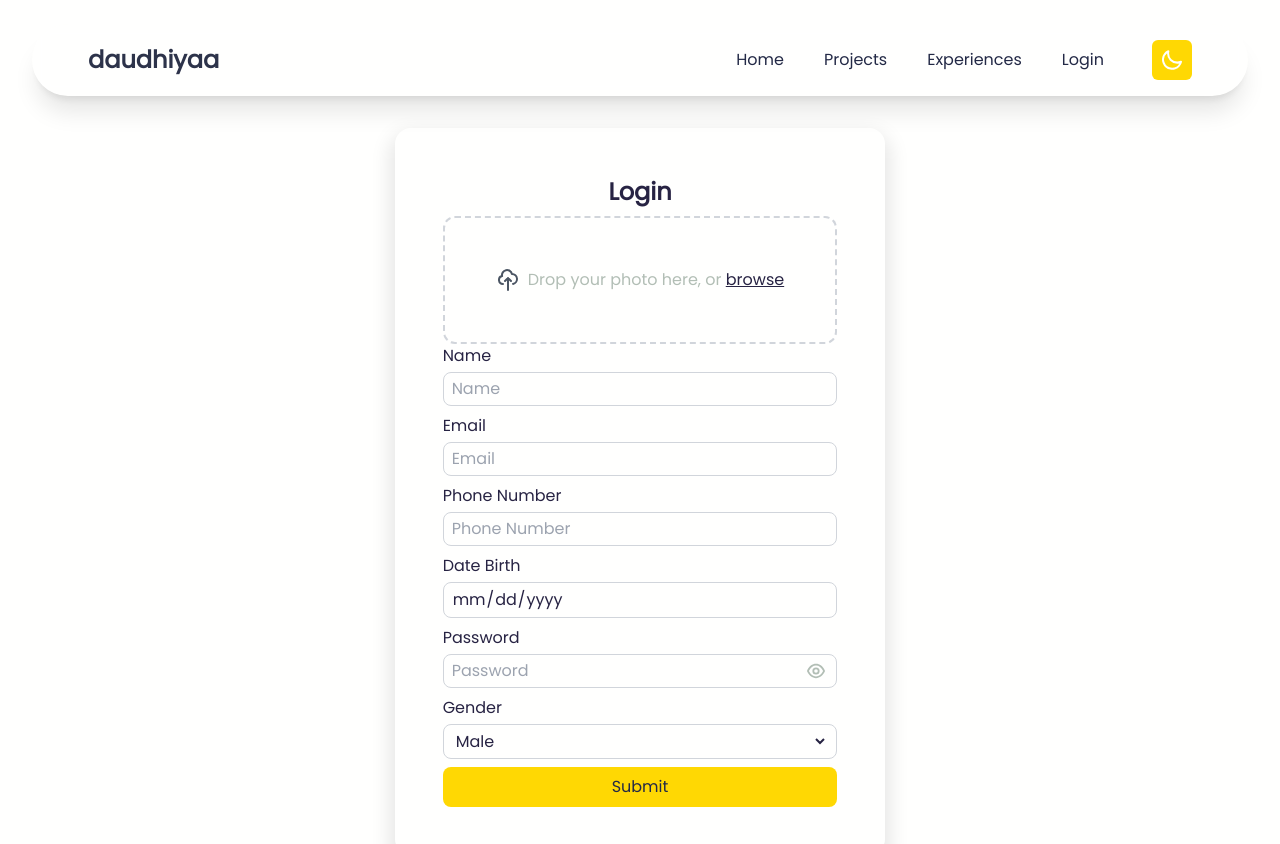
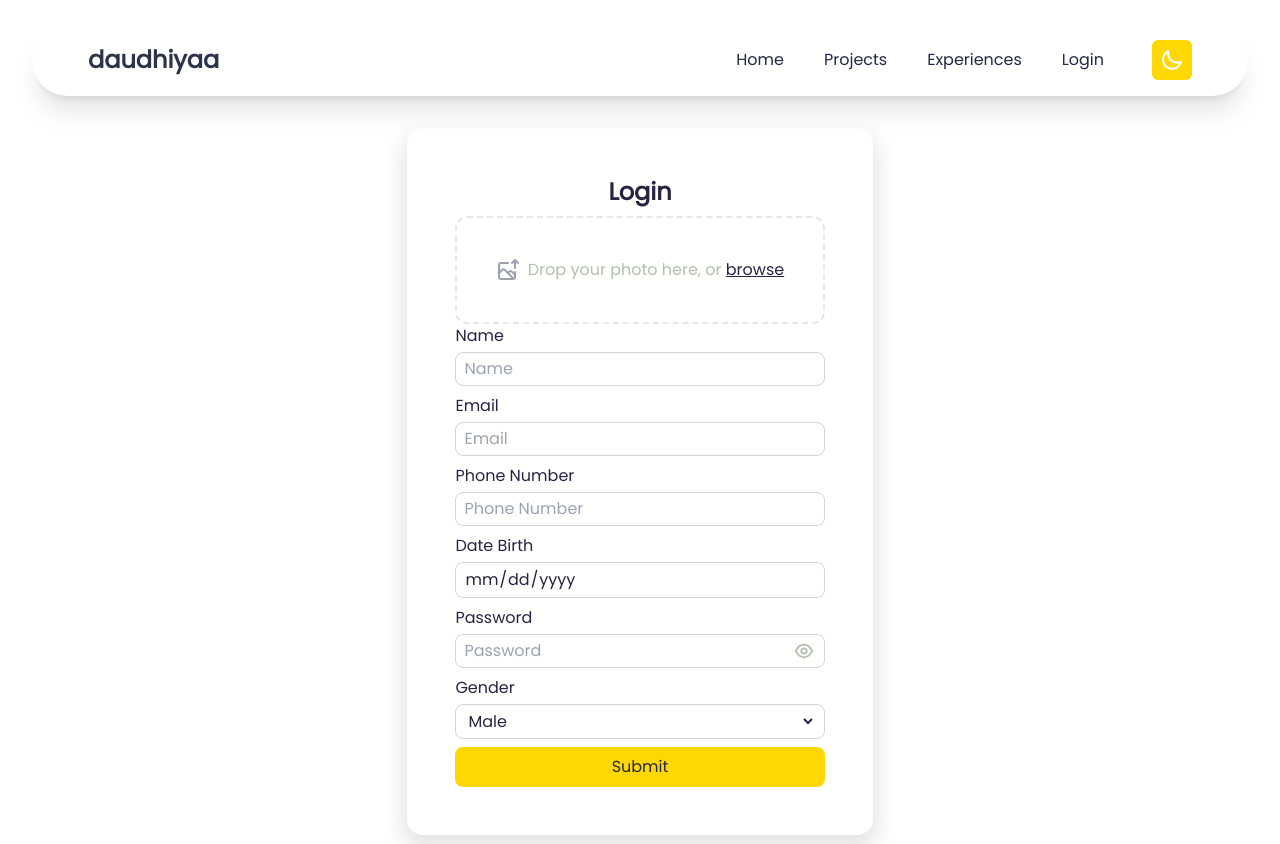
Before and after one commit to daudhiyaa/project-oprec-rpl-2023, a Next.js app: page /login in a window 1280 px wide. Shown: the top 844 px of the page. Built offline with nearby package versions, Linux system fonts and the light colour scheme.

Commit message:
fix: fixing form 1. use Input Component 2. add FormProvider wrapper 3. fixing SubmittedData Layer

```diff
--- a/src/pages/login/index.tsx
+++ b/src/pages/login/index.tsx
@@ -1,12 +1,19 @@
-import Layout from "@/components/layout/Layout";
 import Link from "next/link";
+import Image from "next/image";
+
 import { useState, useEffect } from "react";
-import { useForm } from "react-hook-form";
+import { FormProvider, useForm } from "react-hook-form";
 import { FileUploader } from "react-drag-drop-files";
+
 import Eye from "public/eye.svg";
 import EyeSlash from "public/eye-slash.svg";
 import Calendar from "public/calendar.svg";
-import Image from "next/image";
+import X from "public/x.svg";
+import UploadImage from "public/image-upload.svg";
+
+import Layout from "@/components/layout/Layout";
+import Input from "@/components/input/Input";
+import DivSubmittedData from "@/components/skeletons/DivSubmittedData";
 
 type FormValues = {
   name: string;
@@ -15,14 +22,12 @@ type FormValues = {
   dateBirth: string;
   password: string;
   gender: string;
-  isAdmin: boolean;
+  uploadedImage: FileList | null;
   // uploadedImage: typeof Image;
-  uploadedImage: FileList | null;
 };
 
+export default function Login() {
   const fileTypes = ["JPG", "PNG", "JPEG", "GIF"];
-
-export default function Login() {
   const [username, setUsername] = useState("");
   const [passwordShown, setPasswordShown] = useState(false);
   const [showDiv, setShowDiv] = useState(false);
@@ -35,11 +40,9 @@ export default function Login() {
   const [submittedGender, setSubmittedGender] = useState("");
   const [submittedFile, setSubmittedFile] = useState("");
 
-  const [file, setFile] = useState(null);
-  const handleChange = (file: any) => {
-    setFile(file);
-    console.log(file);
-  };
+  const methods = useForm<FormValues>({
+    mode: "onChange",
+  });
 
   const {
     register,
@@ -47,41 +50,14 @@ export default function Login() {
     reset,
     formState,
     formState: { errors },
-  } = useForm<FormValues>({
-    mode: "onChange",
-  });
+  } = methods;
 
-  register("name", {
-    required: {
-      value: true,
-      message: "This is required!",
-    },
-    minLength: {
-      value: 4,
-      message: "Minimal 4",
-    },
-    onChange: (e) => setUsername(e.target.value),
-  });
-
-  register("email", {
-    required: {
-      value: true,
-      message: "This is required!",
-    },
-    pattern: /^\S+@\S+$/i,
-  });
-
-  register("phoneNumber", {
-    required: "This Phone number is required!",
+  register("uploadedImage", {
+    required: "This Image is required!",
   });
 
   register("dateBirth", {
     required: "This Date Birth is required!",
-    // pattern: [0-9]{3}-[0-9]{2}-[0-9]{3},
-  });
-
-  register("uploadedImage", {
-    required: "This Image is required!",
   });
 
   register("password", {
@@ -101,7 +77,6 @@ export default function Login() {
         phoneNumber: 0,
         password: "",
         gender: "",
-        isAdmin: true,
         dateBirth: "",
       });
     }
@@ -111,7 +86,7 @@ export default function Login() {
     <Layout pageTitle="Login">
       <section className="min-h-screen w-full bg-lightBG dark:bg-darkBG text-white flex justify-center items-center font-poppins py-32">
         <div
-          className={`absolute w-[90%] h-full shado-xl shadow-[0px_0px_30px_0px_rgba(0,0,0,0.2)] rounded-[5vw] flex flex-col text-lightText opacity-75 dark:text-white py-7 justify-center items-center z-20 dark:bg-darkBG bg-lightBG ${
+          className={`absolute w-[90%] h-full shado-xl shadow-[0px_0px_30px_0px_rgba(0,0,0,0.2)] rounded-[3vw] flex flex-col text-lightText opacity-75 dark:text-white py-7 items-center z-20 dark:bg-darkBG bg-lightBG ${
             showDiv ? "block" : "hidden"
           }`}
         >
@@ -123,26 +98,25 @@ export default function Login() {
               onClick={() => {
                 setShowDiv(false);
               }}
-              className="px-2 text-2xl duration-200 border-transparent border-2 hover:border-gray-200 rounded-lg"
+              className="p-2 text-2xl duration-200 border-transparent border-2 hover:border-gray-200 rounded-lg"
             >
-              x
+              <Image src={X} alt="" />
             </button>
           </div>
-          <div className="flex flex-col justify-center">
-            <span className="p-2 border-2 rounded-md">{submittedName}</span>
-            <span>{submittedEmail}</span>
-            <span>{submittedPhoneNumber}</span>
-            <span>{submittedDateBirth}</span>
-            <span>{submittedPassword}</span>
-            <span>{submittedGender}</span>
-            <span>{submittedFile}</span>
-            <>{file}</>
-          </div>
+          <DivSubmittedData
+            submittedFile={submittedFile}
+            submittedName={submittedName}
+            submittedEmail={submittedEmail}
+            submittedPhoneNumber={submittedPhoneNumber}
+            submittedDateBirth={submittedDateBirth}
+            submittedPassword={submittedPassword}
+            submittedGender={submittedGender}
+          />
         </div>
 
+        <FormProvider {...methods}>
           <form
             onSubmit={handleSubmit((data) => {
-            // setSubmittedData(data);
               setSubmittedName(data.name);
               setSubmittedEmail(data.email);
               setSubmittedPhoneNumber(data.phoneNumber);
@@ -150,6 +124,7 @@ export default function Login() {
               setSubmittedPassword(data.password);
               setSubmittedGender(data.gender);
               setSubmittedFile(JSON.stringify(data.uploadedImage));
+              // setSubmittedData(data);
 
               console.log(data.uploadedImage);
               console.log(JSON.stringify(data.uploadedImage));
@@ -164,33 +139,21 @@ export default function Login() {
                 Login
               </h2>
 
-            {/* <FileUploader
-              handleChange={handleChange}
-              name="file"
-              classes="h-24 z-0 border-white"
-              types={fileTypes}
-              multiple={true}
-              hoverTitle="Ini Hover"
-              // {...register("uploadedImage")}
-            /> */}
-
-            <label className="flex justify-center w-full h-32 px-[4vw] py-4 transition border-2 border-gray-300 border-dashed rounded-xl appearance-none cursor-pointer hover:border-gray-400 focus:outline-none">
+              <label className="flex justify-center w-full px-[3vw] py-10 transition border-2 border-gray-300 border-inherit border-dashed rounded-xl appearance-none cursor-pointer hover:border-gray-400 focus:outline-none">
                 <span className="flex items-center space-x-2">
+                  {/* <Image src={UploadImage} alt="" /> */}
                   <svg
                     xmlns="http://www.w3.org/2000/svg"
-                  className="w-6 h-6 text-gray-600"
+                    className="w-6 h-6"
                     fill="none"
                     viewBox="0 0 24 24"
-                  stroke="currentColor"
-                  strokeWidth={2}
                   >
                     <path
-                    strokeLinecap="round"
-                    strokeLinejoin="round"
-                    d="M7 16a4 4 0 01-.88-7.903A5 5 0 1115.9 6L16 6a5 5 0 011 9.9M15 13l-3-3m0 0l-3 3m3-3v12"
+                      className="fill-gray-400 dark:fill-slate-300"
+                      d="M19,13a1,1,0,0,0-1,1v.38L16.52,12.9a2.79,2.79,0,0,0-3.93,0l-.7.7L9.41,11.12a2.85,2.85,0,0,0-3.93,0L4,12.6V7A1,1,0,0,1,5,6h7a1,1,0,0,0,0-2H5A3,3,0,0,0,2,7V19a3,3,0,0,0,3,3H17a3,3,0,0,0,3-3V14A1,1,0,0,0,19,13ZM5,20a1,1,0,0,1-1-1V15.43l2.9-2.9a.79.79,0,0,1,1.09,0l3.17,3.17,0,0L15.46,20Zm13-1a.89.89,0,0,1-.18.53L13.31,15l.7-.7a.77.77,0,0,1,1.1,0L18,17.21ZM22.71,4.29l-3-3a1,1,0,0,0-.33-.21,1,1,0,0,0-.76,0,1,1,0,0,0-.33.21l-3,3a1,1,0,0,0,1.42,1.42L18,4.41V10a1,1,0,0,0,2,0V4.41l1.29,1.3a1,1,0,0,0,1.42,0A1,1,0,0,0,22.71,4.29Z"
                     />
                   </svg>
-                <span className="font-medium text-[#B2BEB5] dark:text-darkParagraph">
+                  <span className="font-medium text-[#B2BEB5]">
                     Drop your photo here, or {""}
                     <span className="dark:text-darkComponent text-lightText underline">
                       browse
@@ -212,48 +175,58 @@ export default function Login() {
             </div>
 
             <div className="flex flex-col gap-y-1 h-max w-full text-lightText dark:text-white">
-            <label htmlFor="name">Name</label>
-            <span className="flex bg-transparent rounded-lg border-gray-300 dark:border-white border-[1px] px-2 py-1">
-              <input
-                type="text"
-                {...register("name")}
+              <Input
+                id="name"
+                titleLabel="Name"
+                inputType="text"
+                registerType={{
+                  required: "This Name is required!",
+                  minLength: {
+                    value: 4,
+                    message: "Minimal 4",
+                  },
+                }}
                 placeholder="Name"
-                className="w-full focus:outline-none bg-transparent"
+                errorMessage={errors.name?.message}
               />
-            </span>
-            <p className="text-red-500 text-sm">{errors.name?.message}</p>
 
-            <label htmlFor="email">Email</label>
-            <span className="flex bg-transparent rounded-lg border-gray-300 dark:border-white border-[1px] px-2 py-1">
-              <input
-                type="email"
-                {...register("email")}
+              <Input
+                id="email"
+                titleLabel="Email"
+                inputType="text"
+                registerType={{
+                  required: "This Email is required!",
+                  pattern: {
+                    value: /^\S+@\S+[.]+\S/i,
+                    message: "Email Not Same with pattern",
+                  },
+                }}
                 placeholder="Email"
-                className="w-full focus:outline-none bg-transparent"
+                errorMessage={errors.email?.message}
               />
-            </span>
-            <p className="text-red-500 text-sm">{errors.email?.message}</p>
 
-            <label htmlFor="tel">Phone Number</label>
-            <span className="flex bg-transparent rounded-lg border-gray-300 dark:border-white border-[1px] px-2 py-1">
-              <input
-                type="number"
-                {...register("phoneNumber")}
+              <Input
+                id="phoneNumber"
+                titleLabel="Phone Number"
+                inputType="tel"
+                registerType={{
+                  required: "This Phone Number is required!",
+                  pattern: {
+                    value: /^[0-9]{4}-[0-9]{4}-[0-9]{4}/i,
+                    message: "Phone Number Not Same with pattern",
+                  },
+                }}
                 placeholder="Phone Number"
-                className="w-full focus:outline-none bg-transparent"
+                errorMessage={errors.phoneNumber?.message}
               />
-            </span>
-            <p className="text-red-500 text-sm">
-              {errors.phoneNumber?.message}
-            </p>
 
               <label htmlFor="dateBirth">Date Birth</label>
-            <span className="flex bg-transparent rounded-lg border-gray-300 dark:border-white border-[1px] px-2 py-1">
+              <span className="flex hover:border-gray-400 duration-200 bg-transparent rounded-lg border-gray-300 dark:border-white border-[1px] px-2 py-1">
                 <input
                   type="date"
                   {...register("dateBirth")}
                   placeholder="Date Birth"
-                className="w-full focus:outline-none bg-transparent"
+                  className="w-full focus:placeholder:opacity-0 focus:outline-none bg-transparent"
                 />
                 <Image
                   src={Calendar}
@@ -261,15 +234,17 @@ export default function Login() {
                   alt=""
                 />
               </span>
-            <p className="text-red-500 text-sm">{errors.dateBirth?.message}</p>
+              <p className="text-red-500 text-sm">
+                {errors.dateBirth?.message}
+              </p>
 
               <label htmlFor="password">Password</label>
-            <span className="flex bg-transparent rounded-lg border-gray-300 dark:border-white border-[1px] px-2 py-1">
+              <span className="flex hover:border-gray-400 duration-200 bg-transparent rounded-lg border-gray-300 dark:border-white border-[1px] px-2 py-1">
                 <input
                   type={passwordShown ? "text" : "password"}
                   {...register("password")}
                   placeholder="Password"
-                className="w-full focus:outline-none bg-transparent"
+                  className="w-full focus:placeholder:opacity-0 focus:outline-none bg-transparent"
                 />
                 <Image
                   onClick={() => {
@@ -283,7 +258,7 @@ export default function Login() {
               <p className="text-red-500 text-sm">{errors.password?.message}</p>
 
               <label htmlFor="Gender">Gender</label>
-            <span className="flex bg-transparent rounded-lg border-gray-300 dark:border-white border-[1px] px-2 py-1">
+              <span className="flex hover:border-gray-400 duration-200 bg-transparent rounded-lg border-gray-300 dark:border-white border-[1px] px-2 py-1">
                 <select
                   {...register("gender")}
                   className="w-full focus:outline-none bg-transparent"
@@ -312,6 +287,7 @@ export default function Login() {
               </button>
             </div>
           </form>
+        </FormProvider>
       </section>
     </Layout>
   );
```
Lines whose indentation alone changed are shown as unchanged.
